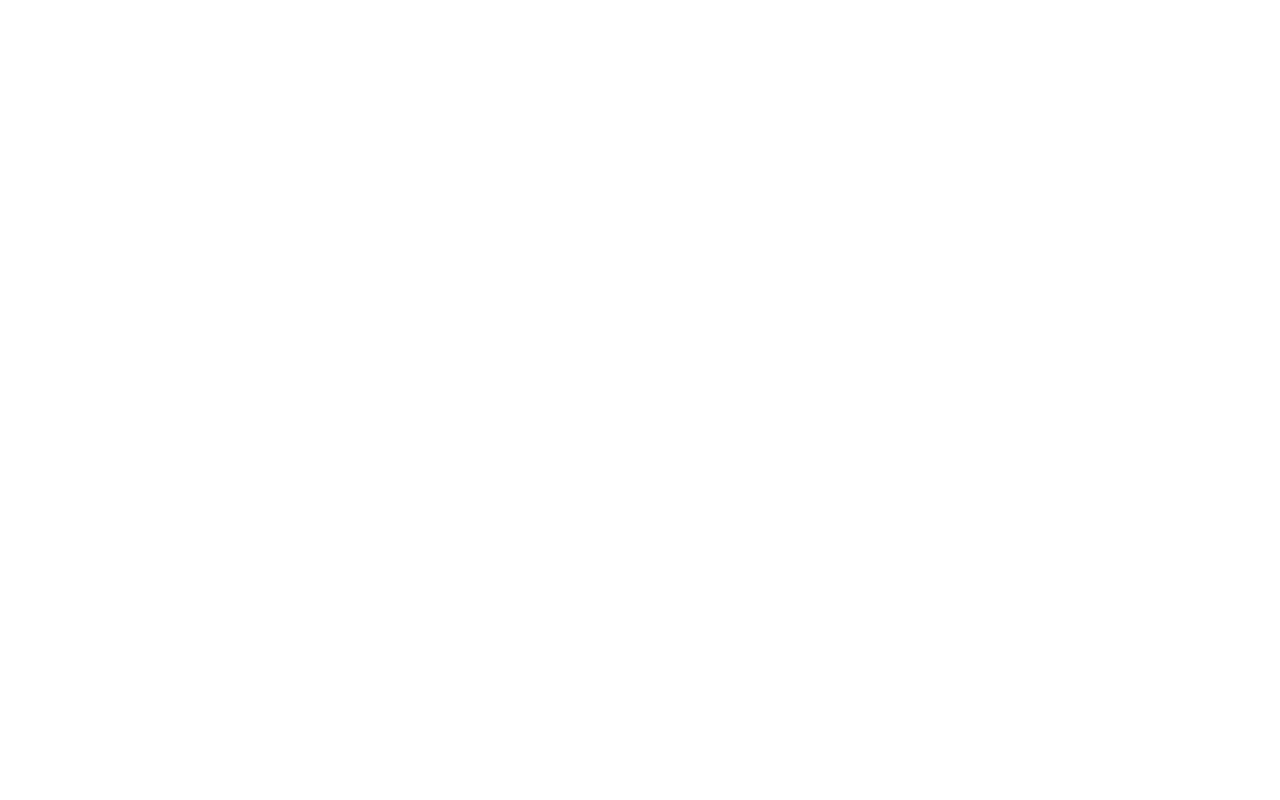
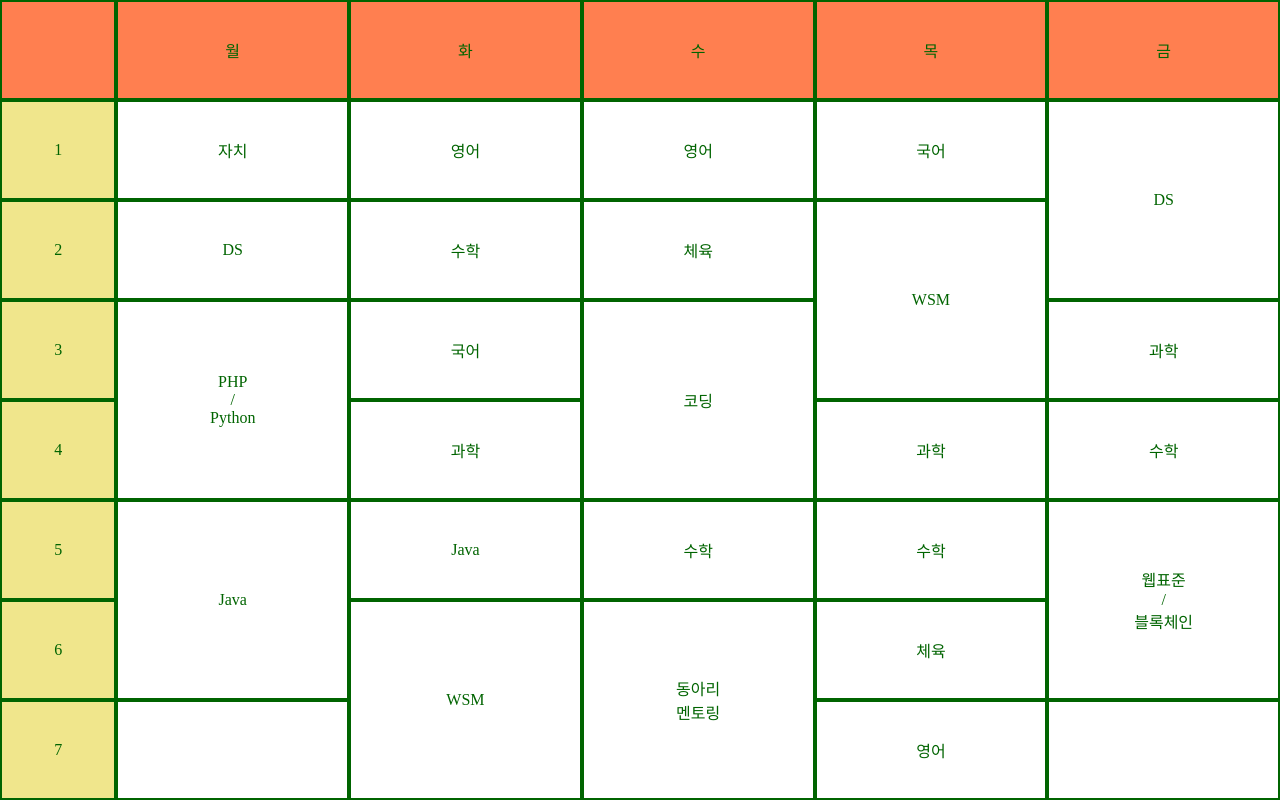
Before and after one commit to LO-VE-0/WSM_2316, a plain HTML site: page 20230824_grid/2-3 timetable.html in a window 1280 px wide. Drawn offline with Linux system fonts and the light colour scheme.

Commit message:
2-3 시간표 grid 연습2

```diff
--- a/20230824_grid/2-3 timetable.html
+++ b/20230824_grid/2-3 timetable.html
@@ -8,6 +8,64 @@
 </head>
 <body>
     <main id="tiemtable" class="container">
+        <div class="item weekday"></div>
+        <div class="item weekday">월</div>
+        <div class="item weekday">화</div>
+        <div class="item weekday">수</div>
+        <div class="item weekday">목</div>
+        <div class="item weekday">금</div>
+
+        <div class="item">1</div>
+        <div class="item">자치</div>
+        <div class="item">영어</div>
+        <div class="item">영어</div>
+        <div class="item">국어</div>
+        <div class="item">DS</div>
+
+        <div class="item">2</div>
+        <div class="item">DS</div>
+        <div class="item">수학</div>
+        <div class="item">체육</div>
+        <div class="item">WSM</div>
+        <!-- <div class="item">DS</div> -->
+
+        <div class="item">3</div>
+        <div class="item">PHP<br>/<br>Python</div>
+        <div class="item">국어</div>
+        <div class="item">코딩</div>
+        <!-- <div class="item">WSM</div> -->
+        <div class="item">과학</div>
+
+        <div class="item">4</div>
+        <!-- <div class="item">PHP/Python</div> -->
+        <div class="item">과학</div>
+        <!-- <div class="item">코딩</div> -->
+        <div class="item">과학</div>
+        <div class="item">수학</div>
+
+
+        <div class="item">5</div>
+        <div class="item">Java</div>
+        <div class="item">Java</div>
+        <div class="item">수학</div>
+        <div class="item">수학</div>
+        <div class="item">웹표준<br>/<br>블록체인</div>
+
+
+        <div class="item">6</div>
+        <!-- <div class="item">Java</div> -->
+        <div class="item">WSM</div>
+        <div class="item">동아리<br>멘토링</div>
+        <div class="item">체육</div>
+        <!-- <div class="item">웹표준/블록체인</div> -->
+
+        <div class="item">7</div>
+        <div class="item"></div>
+        <!-- <div class="item">WSM</div> -->
+        <!-- <div class="item">동아리 멘토링</div> -->
+        <div class="item">영어</div>
+        <div class="item"></div>
+
 
     </main>
 </body>
--- a/20230824_grid/css/2-3.css
+++ b/20230824_grid/css/2-3.css
@@ -0,0 +1,83 @@
+* {
+    margin: 0;
+    padding: 0;
+}
+html,
+body {
+    height: 100%;
+}
+.container {
+    width: 100%;
+    height: 100%;
+    display: grid;
+    grid-template-columns: 0.5fr repeat(5, 1fr);   /* 1fr 1fr 1fr 1fr 1fr */
+    grid-template-rows: repeat(8, 1fr);   /* 1fr 1fr 1fr 1fr 1fr 1fr 1fr 1fr */
+
+}
+.weekday {
+    background-color: coral;
+
+}
+.item {
+    border: 2px solid darkgreen;
+    display: flex;
+    justify-content: center;
+    align-items: center;
+    color: darkgreen;
+    text-align: center;  /* flex한 하나의 아이템 안에 텍스트를 가운데 정렬하자 */
+
+}
+.item:nth-child(7),
+.item:nth-child(13),
+.item:nth-child(18),
+.item:nth-child(23),
+.item:nth-child(27),
+.item:nth-child(33),
+.item:nth-child(37) {
+/* .item:nth-child(6n+7){    7+6n은 안 됨.... */
+    background-color: khaki;
+}
+
+.item:nth-child(12) {
+    grid-column:  6 / 7;
+    /* grid-column-start: 6;
+    grid-column-end: 7; */
+
+    /* grid-column: -2 / -1;
+    grid-column: -1 / -2; */
+    grid-row: 2 / 4;
+    /* grid-row: 4 / 2; */
+}
+
+.item:nth-child(17) {
+    grid-column: 5 / 6;
+    grid-row: 3 / span 2;
+    grid-row: span 2 / 5;
+    /* grid-column: 5 / 6;
+    grid-row: 3 / 5; */
+}
+.item:nth-child(19) {
+    /* background-color: red; */
+    grid-column: 2 / 3;
+    grid-row: 4 / 6;
+}
+.item:nth-child(21) {
+    grid-column: 4 / 5;
+    grid-row: 4 / 6;
+}
+.item:nth-child(28) {
+    grid-column: 2 / 3;
+    grid-row: 6 / 8;
+}
+.item:nth-child(34) {
+    grid-column: 3 / 4;
+    grid-row: 7 / 9;
+}
+.item:nth-child(35) {
+    grid-column: 4 / 5;
+    grid-row: 7 / 9;
+}
+.item:nth-child(32) {
+    grid-column: 6 / 7;
+    grid-row: 6 / 8;
+}
```
